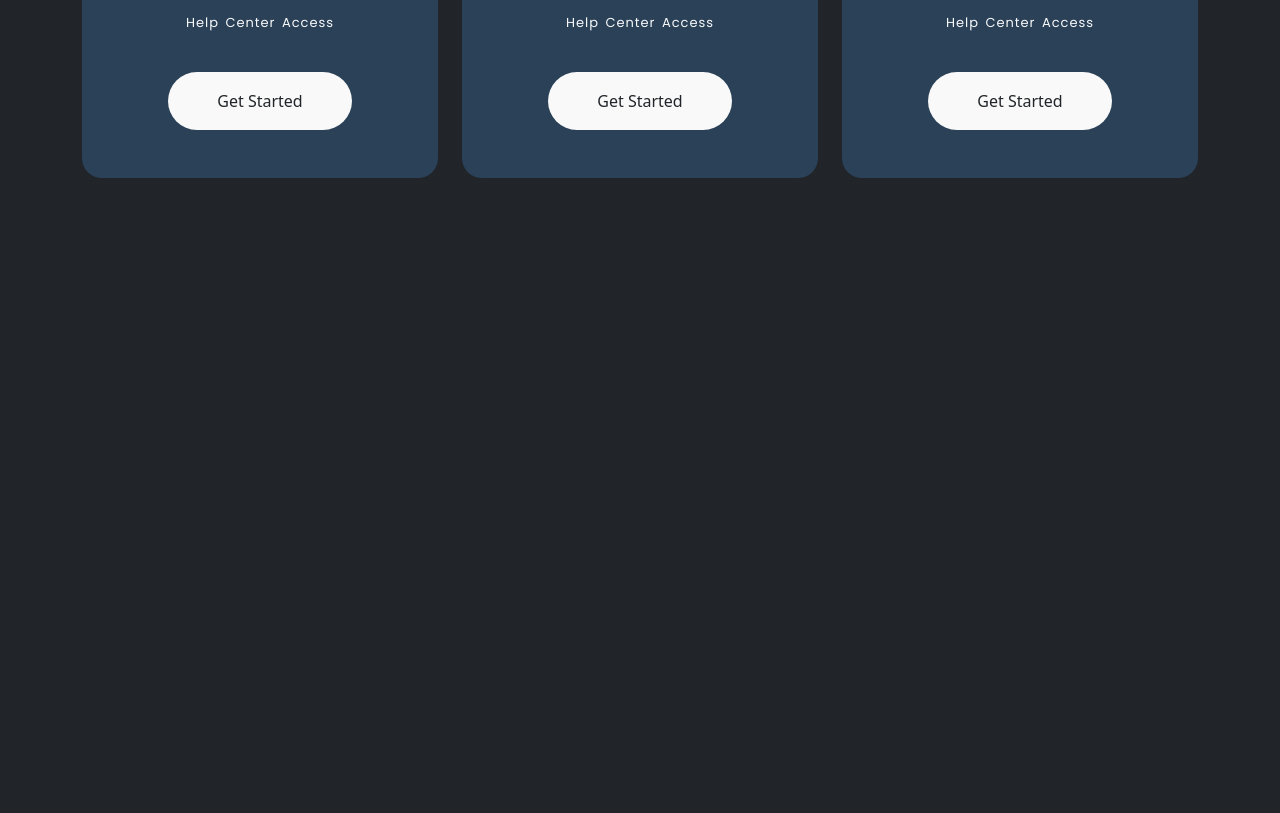
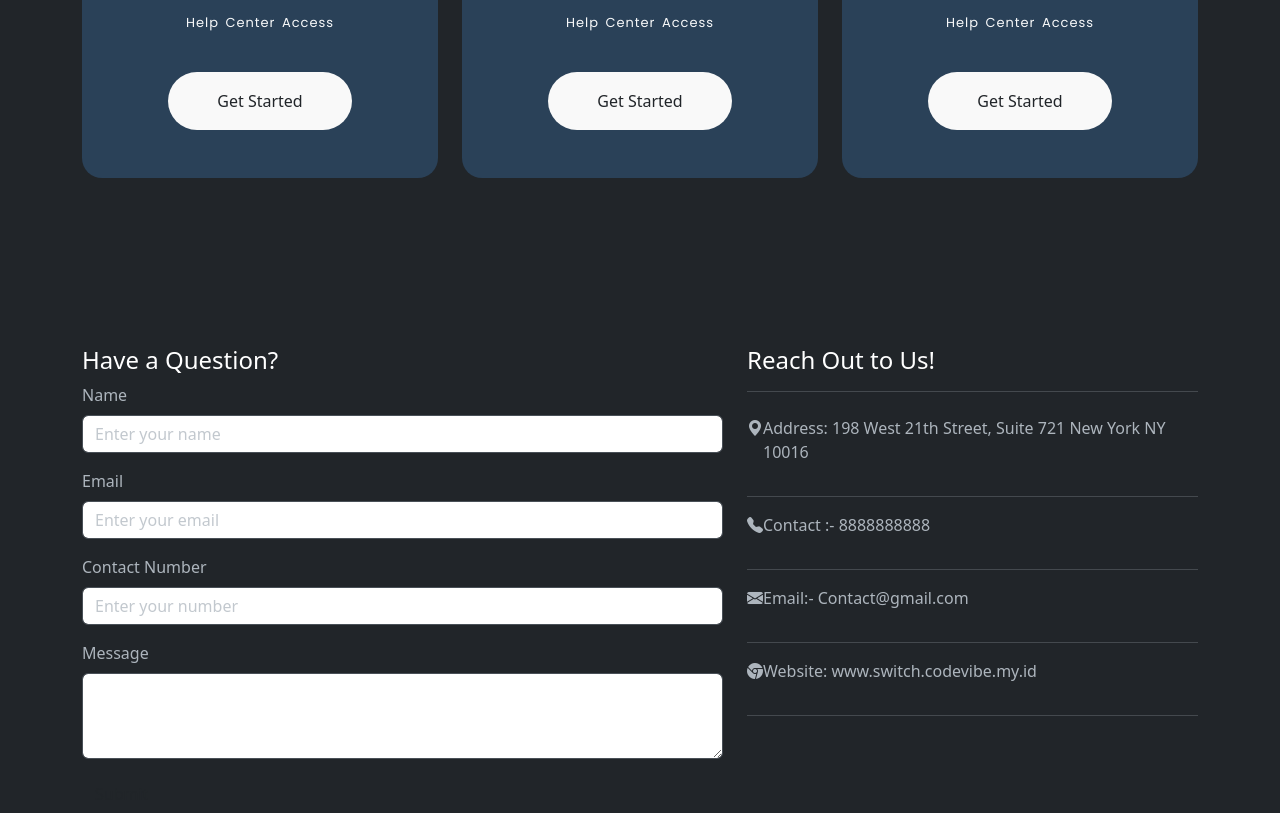
Before and after one commit to FazaSPT/Switch, a plain HTML site: page index.html in a window 1280 px wide. Shown: the part 2763-3576 px from the top of the page. Before the commit the page ends 3029 px from the top, so only its background shows below. Drawn offline with nearby package versions, Linux system fonts and the light colour scheme; no server answers.

Commit message:
fix contact page

```diff
--- a/index.html
+++ b/index.html
@@ -14,6 +14,7 @@
     <!-- Fonts -->
     <link href="https://fonts.googleapis.com/css2?family=Lato:wght@400;700&family=Poppins:ital,wght@0,100;0,300;0,400;0,700;1,700&display=swap" rel="stylesheet">
     <link rel="stylesheet" href="https://cdnjs.cloudflare.com/ajax/libs/font-awesome/6.3.0/css/fontawesome.min.css">
+    <link rel="stylesheet" href="https://cdn.jsdelivr.net/npm/bootstrap-icons@1.9.1/font/bootstrap-icons.css">
 
     <!-- My CSS -->
     <link rel="stylesheet" href="assets/css/style.css" />
@@ -182,6 +183,57 @@
     <!-- Pricing Section Close -->
 
     <!-- Contact Section Open -->
+    <section id="contact" class="contact">
+      <div class="container">
+        <div class="row">
+            <div class="col-md-7">
+              <h4>Have a Question?</h4>
+                <div class="mb-3">
+                    <label for="formGroupExampleInput" class="form-label">Name</label>
+                    <input type="text" class="form-control" id="formGroupExampleInput" placeholder="Enter your name">
+                  </div>
+                  <div class="mb-3">
+                    <label for="formGroupExampleInput2" class="form-label">Email</label>
+                    <input type="text" class="form-control" id="formGroupExampleInput2" placeholder="Enter your email">
+                  </div>
+                  <div class="mb-3">
+                    <label for="formGroupExampleInput2" class="form-label">Contact Number</label>
+                    <input type="text" class="form-control" id="formGroupExampleInput2" placeholder="Enter your number">
+                  </div>
+                  <div class="mb-3">
+                    <label for="exampleFormControlTextarea1" class="form-label">Message</label>
+                    <textarea class="form-control" id="exampleFormControlTextarea1" rows="3"></textarea>
+                  </div>
+                  <button class="btn btn-contact">Submit</button>
+            </div>
+            <div class="col-md-5 ">
+              <h4>Reach Out to Us!</h4><hr>
+              <div class="mt-4">
+                  <div class="d-flex">
+                    <i class="bi bi-geo-alt-fill"></i>
+                    <p >Address: 198 West 21th Street, Suite 721 New York NY 10016</p>
+                  </div><hr>
+                  <div class="d-flex">
+                    <i class="bi bi-telephone-fill"></i>
+                    <p>Contact :- 8888888888</p>
+                  </div><hr>
+                  <div class="d-flex">
+                    <i class="bi bi-envelope-fill"></i>
+                    <p>Email:- Contact@gmail.com</p>
+                  </div><hr>
+                  <div class="d-flex">
+                    <i class="bi bi-browser-chrome"></i>
+                    <p>Website: www.switch.codevibe.my.id</p>
+                  </div><hr>
+              </div>
+            </div>
+        </div>
+    </div>
+    </section>
+
+    <!-- Contact Section Close -->
+
+    <!-- Contact Section TEST 1 Open -->
     <!-- <section id="contact" class="contact-section">
       <div class="container">
         <div class="contact-box">
@@ -203,7 +255,7 @@
     </section>
     <br><br><br> -->
 
-    <!-- Contact Section Close -->
+    <!-- Contact Section TEST 1 Close -->
 
     <!-- AOS Javascript -->
     <script src="https://unpkg.com/aos@next/dist/aos.js"></script>
```
